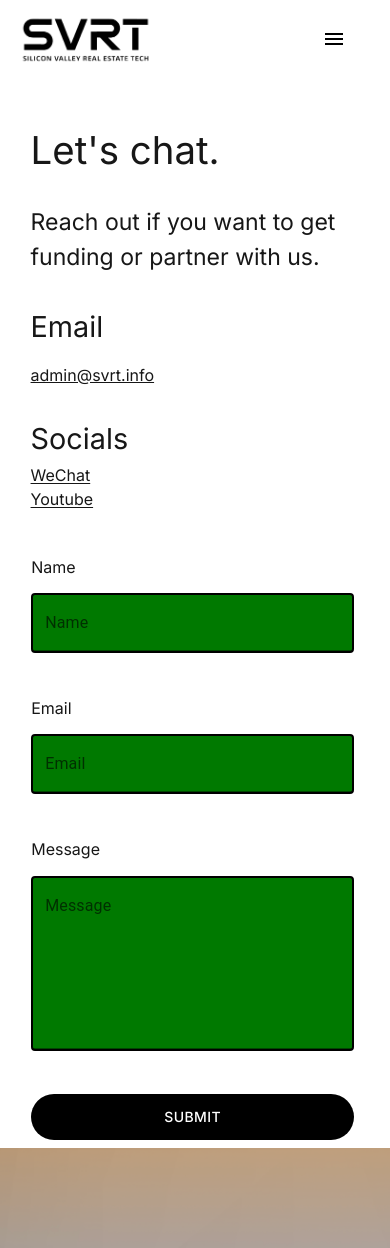
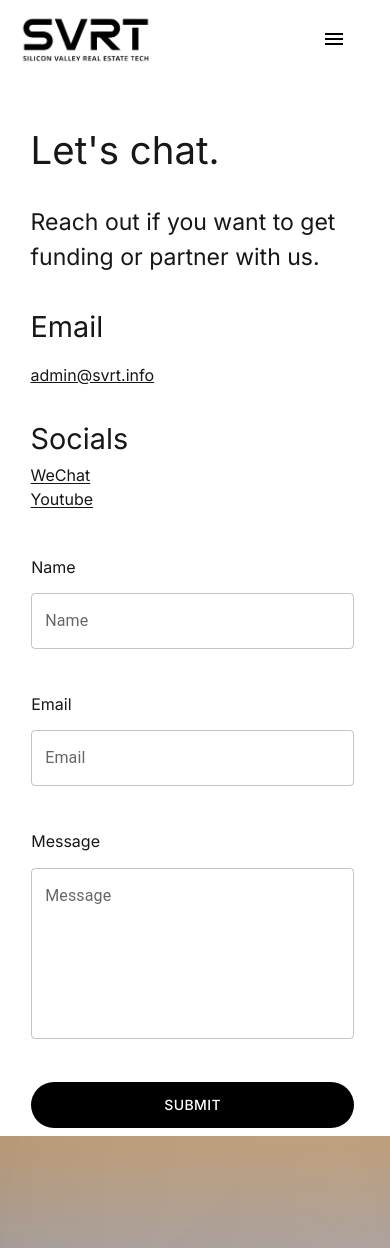
Before and after one commit to liwenss/svrt, a Next.js app in the folder svrt-project/: page /chat in a window 390 px wide. Shown: the top 1248 px of the page. Built offline with nearby package versions, Linux system fonts and the light colour scheme; a web font is replaced by a local one.

Commit message:
some changes

```diff
--- a/svrt-project/app/chat/chat.module.css
+++ b/svrt-project/app/chat/chat.module.css
@@ -116,8 +116,7 @@
   @media (max-width: 541px) {
     .text-field {
       width: 90%;
-      border: 2px solid black !important;
-      background-color: green !important;
-    border-radius: 4px !important;
+
+
     }
   }
--- a/svrt-project/app/chat/page.tsx
+++ b/svrt-project/app/chat/page.tsx
@@ -60,15 +60,16 @@ export default function Page() {
                 </div>
                 <div className={styles['right-part']}>
                     <p className={styles['small-label']}>Name</p>
-                    <TextField id="filled-basic" label="Name" variant="filled" className={styles['text-field']}
+                    <TextField id="filled-basic" label="Name" variant="outlined" className={styles['text-field']}
                         value={name}
-                        onChange={(e) => setName(e.target.value)} />
+                        onChange={(e) => setName(e.target.value)}
+                       />
                     <p className={styles['small-label']}>Email</p>
-                    <TextField id="filled-basic" label="Email" variant="filled" className={styles['text-field']}
+                    <TextField id="filled-basic" label="Email" variant="outlined" className={styles['text-field']}
                         value={email}
                         onChange={(e) => setEmail(e.target.value)} />
                     <p className={styles['small-label']}>Message</p>
-                    <TextField id="filled-basic" label="Message" variant="filled" className={styles['text-field']}  multiline minRows={6}
+                    <TextField id="filled-basic" label="Message" variant="outlined" className={styles['text-field']}  multiline minRows={6}
                         value={message}
                         onChange={(e) => setMessage(e.target.value)} />
                     <Button className={styles['the-button']} onClick={handleSubmit}>Submit</Button>
```
